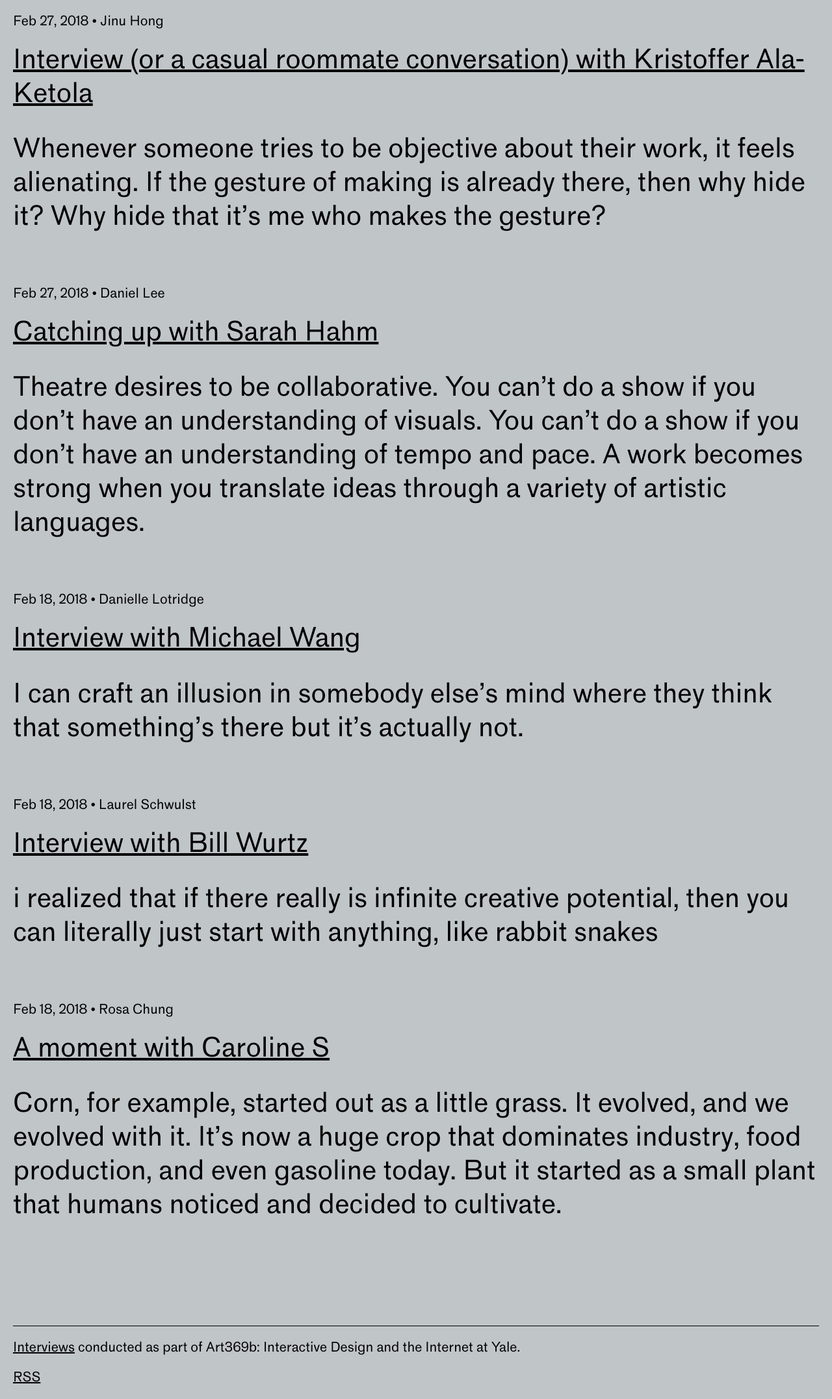
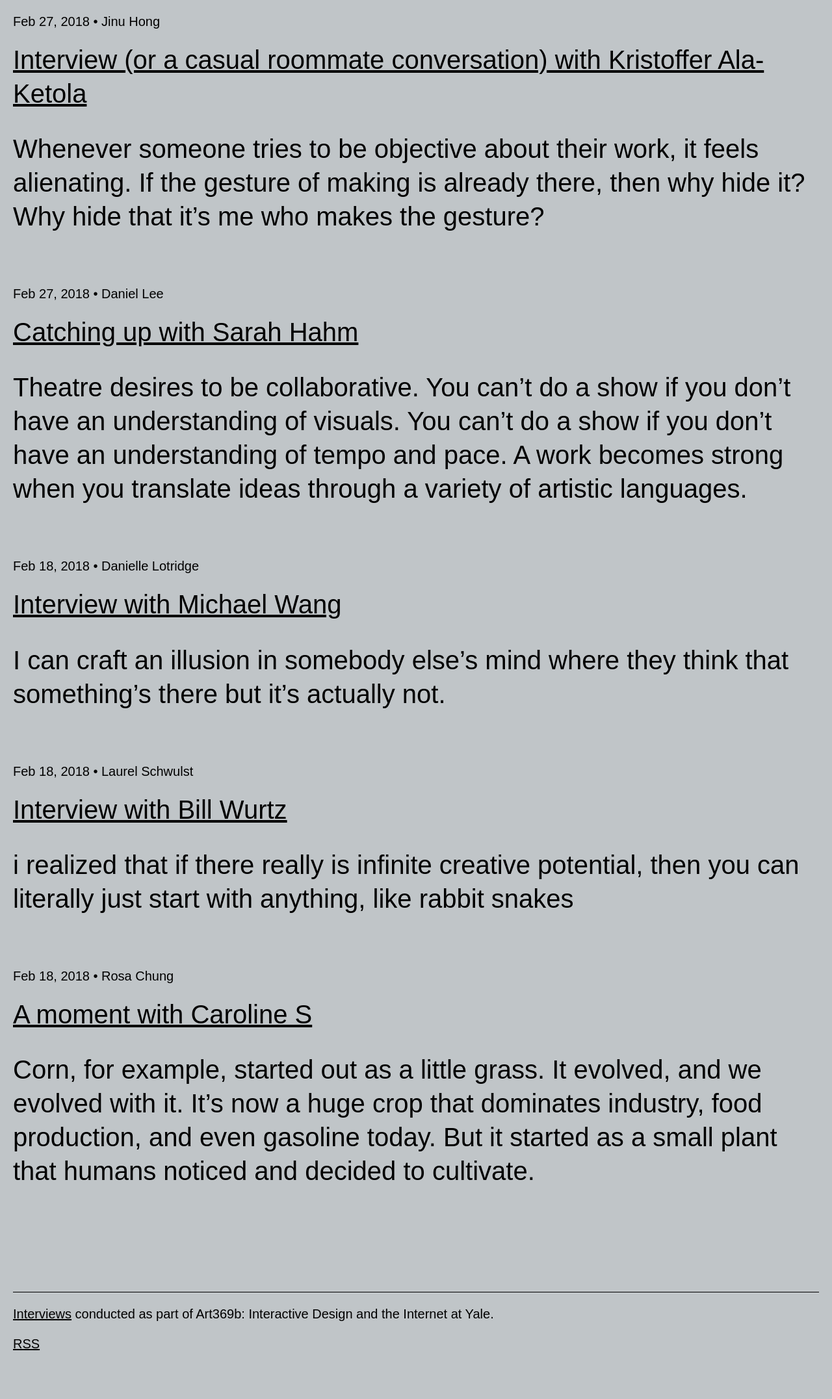
Before and after one commit to laurelschwulst/interviews, a Jekyll site: the page built from index.md, in a window 1280 px wide. Shown: the whole page at 65% size. Built offline with Jekyll 4.4.1, drawn with Linux system fonts in a browser that asks for light colours; some web fonts are replaced; after the commit the page ends 2101 px from its top, so only the background shows below that.

Commit message:
making font work with baseurl

```diff
--- a/_sass/typography.scss
+++ b/_sass/typography.scss
@@ -2,16 +2,16 @@
 
 @font-face {
   font-family: 'standard_bookregular';
-  src: url('/fonts/standard-book-webfont.woff2') format('woff2'),
-       url('/fonts/standard-book-webfont.woff') format('woff');
+  src: url('{{ site.baseurl }}/fonts/standard-book-webfont.woff2') format('woff2'),
+       url('{{ site.baseurl }}/fonts/standard-book-webfont.woff') format('woff');
   font-weight: normal;
   font-style: normal;
 }
 
 @font-face {
   font-family: 'standard_bookitalic';
-  src: url('/fonts/standard-book-italic-webfont.woff2') format('woff2'),
-       url('/fonts/standard-book-italic-webfont.woff') format('woff');
+  src: url('{{ site.baseurl }}/fonts/standard-book-italic-webfont.woff2') format('woff2'),
+       url('{{ site.baseurl }}/fonts/standard-book-italic-webfont.woff') format('woff');
   font-weight: normal;
   font-style: italic;
 }
```
